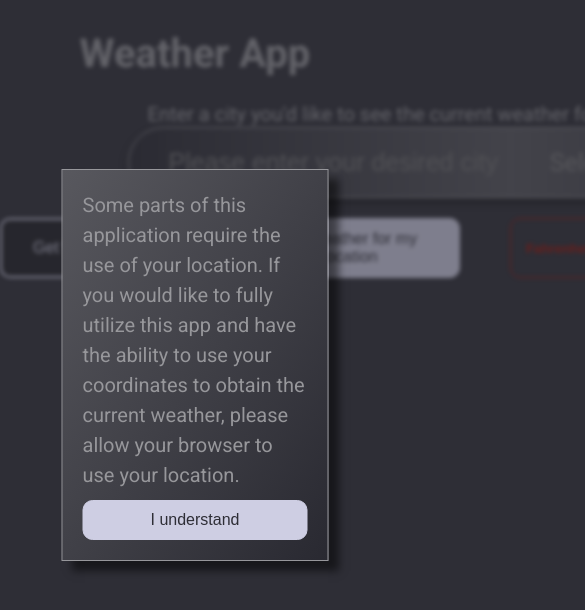
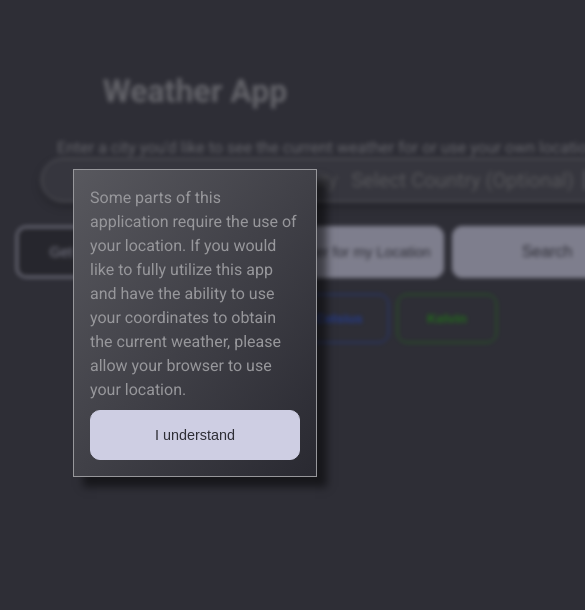
Before and after one commit to Ryan-Tremmel/weather-app, a Next.js app: page / in a window 390 px wide. Shown: the top 610 px of the page, 585 px wide, since content can reach past the window. Built offline with nearby package versions, Linux system fonts and the light colour scheme.

Commit message:
Created media queries for all levels except for phones.

```diff
--- a/app/ui/Card.js
+++ b/app/ui/Card.js
@@ -122,7 +122,7 @@ export default function Card({
                   backgroundImage: `url(/images/tempImg.jpeg)`,
                   backgroundRepeat: 'no-repeat',
                   backgroundSize: 'cover',
-                  filter: 'brightness(60%)',
+                  filter: 'brightness(80%)',
                 }}
               >
                 <p className="card__text--larger">
@@ -222,7 +222,8 @@ export default function Card({
           .map((word) => word[0].toUpperCase() + word.slice(1))
           .join(' ');
         const icon = weatherData.weather[0].icon;
-        const iconURL = `https://openweathermap.org/img/wn/${icon}@2x.png`;
+        const scale = window.innerWidth <= 1440 ? 2 : 4;
+        const iconURL = `https://openweathermap.org/img/wn/${icon}@${scale}x.png`;
         return (
           <div id="cardMiddle" className="card">
             <div className="card__inner">
--- a/app/ui/global.scss
+++ b/app/ui/global.scss
@@ -1,4 +1,5 @@
 @import './styles/variables.scss';
+@import './styles/mixins.scss';
 
 *,
 *::after,
@@ -9,8 +10,29 @@
 
 html {
     box-sizing: border-box;
-    font-size: 62.5%;
+    font-size: 112%;
     height: 100%;
+
+    @include respond-desktop-2k {
+        font-size: 87.5%;
+    }
+
+    @include respond-desktop {
+        font-size: 68.75%;
+    }
+
+    @include respond-laptop-standard {
+        font-size: 62.5%;
+    }
+
+    @include respond-laptop-small {
+        font-size: 56.25%;
+    }
+
+    @include respond-tablet {
+        font-size: 50%;
+    }
+
 }
 
 body {
@@ -20,11 +42,48 @@ body {
     font-family: inherit;
 }
 
+h2 {
+    font-size: 3.5rem;
+
+    @include respond-laptop-standard {
+        font-size: 2.5rem;
+    }
+
+    @include respond-tablet-large {
+        font-size: 2.2rem;
+    }
+}
+
+h3 {
+    font-size: 4rem;
+
+    @include respond-laptop-standard {
+        font-size: 2.5rem;
+    }
+
+    @include respond-tablet-large {
+        font-size: 3.8rem;
+    }
+}
+
 .app-container {
     min-height: 100vh;
     display: flex;
     flex-direction: column;
     font-size: 2rem;
+    padding: 10rem;
+
+    @include respond-laptop-standard {
+        padding: 0;
+    }
+
+    @include respond-tablet-large {
+        padding: 5rem;
+    }
+
+    @include respond-tablet {
+        padding: 1rem;
+    }
 }
 
 .disabled {
@@ -42,7 +101,15 @@ body {
     &__container {
         flex-direction: column;
         justify-items: center;
-        margin-top: 3rem;
+
+        @include respond-laptop-standard {
+            margin-top: 3rem;
+        }
+
+        @include respond-tablet {
+            margin-top: 8rem;
+        }
+
     }
     &__icon {
         justify-self: center;
@@ -54,8 +121,20 @@ body {
     display: flex;
     flex-direction: column;
     align-items: center;
-    gap: 1.25rem;
-    margin-top: 1rem;
+    gap: 2.5rem;
+    margin-top: 3.5rem;
+
+    @include respond-laptop-standard {
+        margin-top: 2.5rem;
+    }
+
+    @include respond-tablet-large {
+        margin-top: 12rem;
+    }
+
+    @include respond-tablet {
+        margin-top: 13rem;
+    }
 }
 
 .btn {
@@ -64,10 +143,30 @@ body {
     border-radius: 10px;
     border: 1px solid $color-silver;
     font-size: 1.6rem;
-    padding: 1rem 2rem;
-    //padding: 0.5rem 1rem;
-    min-width: 225px;
+    padding: 2rem 4rem;
+    min-width: 300px;
     transition: all 0.15s;
+
+    @include respond-desktop-2k {
+        padding: 1rem 2rem;
+        min-width: 225px;
+    }
+
+    @include respond-laptop-small {
+        padding: 1rem;
+        min-width: max-content;
+    }
+
+    @include respond-tablet-large {
+        font-size: 2rem;
+        min-width: 260px;
+    }
+
+    @include respond-tablet {
+        font-size: 1.8rem;
+        padding: 2rem 0.8rem;
+        min-width: 210px;
+    }
 
     &:hover {
         background-color: $color-dark;
--- a/app/ui/styles/Card.scss
+++ b/app/ui/styles/Card.scss
@@ -1,18 +1,43 @@
 @import './variables';
+@import './mixins';
 
 .card-container {
   display: flex;
   justify-content: center;
   align-items: center;
+  gap: 5rem;
+
+  @include respond-laptop-standard {
     gap: 4rem;
+  }
 }
 
 .card {
   perspective: 1000px;
   background: transparent;
+  width: 32rem;
+  height: 35rem;
+  border-radius: 0.7rem;
+
+  @include respond-desktop {
+    width: 30rem;
+    height: 35rem;
+  }
+
+  @include respond-laptop-standard {
     width: 23rem;
     height: 25rem;
-  border-radius: 0.7rem;
+  }
+
+  @include respond-laptop-small {
+    width: 25rem;
+    height: 30rem;
+  }
+
+  @include respond-tablet-large {
+    width: 25rem;
+    height: 35rem;
+  }
 
   .card__inner {
     position: relative;
@@ -44,16 +69,29 @@
   &__front {
     background: linear-gradient(to bottom right, #58585e, #292931);
 
+    // Temperature Card
     &-left {
       text-align: center;
       gap: 0.7rem;
+
+      @include respond-laptop-small {
+        gap: 1rem;
+      }
     }
 
+    // Flag and Country Card
     &-right {
       display: grid;
       grid-template-rows: repeat(2, 1fr);
     }
 
+    // Flag and Country Card, Flag Section
+    &-img-div {
+      width: 100%;
+      height: 100%;
+    }
+
+    // Flag and Country Card, Country Name Section
     &-text-div {
       justify-self: center;
       align-self: center;
@@ -66,11 +104,13 @@
     color: $color-text--dark;
     transform: rotateY(180deg);
 
+    // Time Card
     &-left {
       gap: 1rem;
       text-align: center;
     }
 
+    // Country Information Card
     &-right {
       gap: 1.4rem;
       text-align: center;
@@ -78,14 +118,38 @@
   }
 
   &__text {
+    font-size: 2.2rem;
+
+    @include respond-laptop-standard {
       font-size: 1.7rem;
+    }
+
+    @include respond-tablet-large {
+      font-size: 1.9rem;
+    }
 
     &--smaller {
+      font-size: 2.2rem;
+
+      @include respond-laptop-standard {
         font-size: 1.65rem;
       }
 
+      @include respond-tablet-large {
+        font-size: 1.85rem;
+      }
+    }
+
     &--larger {
+     font-size: 3.2rem;
+
+      @include respond-laptop-standard {
         font-size: 2.2rem;
+      }
+
+      @include respond-tablet-large {
+        font-size: 3rem;
+      }
     }
 
     &--bold {
@@ -93,21 +157,51 @@
     }
 
     &-date {
+      font-size: 3.8rem;
+      font-weight: 700;
+
+      @include respond-laptop-standard {
         font-size: 2.8rem;
-      font-weight: 700;
+      }
+
+      @include respond-tablet-large {
+        font-size: 3.6rem;
+      }
     }
 
     &-time {
+      font-size: 3.5rem;
+
+      @include respond-laptop-standard {
         font-size: 2.5rem;
       }
 
+      @include respond-tablet-large {
+        font-size: 3.3rem;
+      }
+    }
+
     &-weather-description {
+      font-size: 3rem;
+      font-weight: bold;
+      margin-top: 1rem;
+
+      @include respond-laptop-standard {
         font-size: 2rem;
-      font-weight: bold;
+        margin-top: 0;
+      }
+
+      @include respond-tablet-large {
+        font-size: 3.6rem;
+      }
     }
 
     &-country {
+      font-size: 2.4rem;
+
+      @include respond-laptop-standard {
         font-size: 2rem;
+      }
     }
 
     &-color--white {
@@ -116,6 +210,7 @@
 
     &-color--dark {
       color: $color-text--dark2;
+
       &-bold {
         color: $color-text--dark2;
         font-weight: 900;
@@ -128,11 +223,23 @@
   }
 
   &__label {
+      font-size: 2.7rem;
+
+    @include respond-laptop-standard {
       font-size: 1.8rem;
+    }
+
+    @include respond-tablet-large {
+      font-size: 2.5rem;
+    }
 
     &--larger {
+      font-size: 3.2rem;
+      font-weight: 700;
+
+      @include respond-laptop-standard {
         font-size: 2.3rem;
-      font-weight: 700;
+      }
     }
   }
 
@@ -158,28 +265,3 @@
     width: 100%;
   }
 }
-
-
-
-//.card {
-//  perspective: 1000px;
-//  transition: transform 0.6s;
-//  transform-style: preserve-3d;
-//
-//  .card__inner {
-//
-//  }
-//
-//  display: flex;
-//  flex-direction: column;
-//  justify-content: center;
-//  align-items: center;
-//  width: 20rem;
-//  height: 22rem;
-//  background: linear-gradient(to bottom right, #58585e, #292931);
-//  margin: 0 10px 0 10px;
-//  object-fit: cover;
-//  border-radius: 0.7rem;
-//  box-shadow: 0 6px 15px 1.5px rgba(0, 0, 0, 0.363);
-//  cursor: pointer;
-//}
--- a/app/ui/styles/Form.scss
+++ b/app/ui/styles/Form.scss
@@ -1,20 +1,46 @@
 @import './variables';
+@import './mixins';
 
 /* Form Elements */
 .form {
-  margin-top: 5rem;
+  margin-top: 8rem;
   display: grid;
   grid-template-columns: 1fr;
   grid-template-rows: repeat(2, 1fr);
   justify-items: center;
+  align-items: center;
   row-gap: 2rem;
+
+  @include respond-laptop-standard {
+    margin-top: 5rem;
+  }
+
+  //@include respond-tablet-large {
+  //  grid-template-columns: repeat(3, 1fr);
+  //}
 
   &__section-top {
     position: relative;
     display: flex;
     justify-content: center;
     align-items: flex-end; /* Aligns everything to the bottom */
-    min-width: 75%;
+    min-width: 60%;
+
+    @include respond-desktop {
+      min-width: 85%;
+    }
+
+    @include respond-laptop-standard {
+      min-width: 75%;
+    }
+
+    @include respond-laptop-small {
+      min-width: 85%;
+    }
+
+    @include respond-tablet-large {
+      min-width: 90%;
+    }
   }
 
   &__text-label {
@@ -24,12 +50,13 @@
   }
 
   &__text-input {
-    background: linear-gradient(to right, #292931, #58585e, #292931);
+    //background: linear-gradient(to right, #292931, #58585e, #292931);
+    background-color: rgba(#43434a, 0.8);
     color: $color-text--primary;
     border: 0.35px solid $color-text--primary;
     border-radius: 100px;
     box-shadow: 0 4px 8px 0 rgba(0, 0, 0, 0.5);
-    padding: 2rem 4rem;
+    padding: 1.2rem 4rem;
     width: 100%;
     font-size: 2.5rem;
     outline: none;
@@ -39,9 +66,13 @@
   &__select {
     position: absolute;
     right: 1%;
-    top: 18%;
+    top: 12%;
     z-index: 10;
     transition: 0.2s;
+
+    @include respond-tablet-large {
+      top: 5%;
+    }
 
   }
 
@@ -53,6 +84,54 @@
     display: flex;
     gap: 5rem;
     max-height: 60px;
+
+    //@include respond-tablet-large {
+    //  display: grid;
+    //  grid-template-columns: repeat(4, 1fr);
+    //  grid-template-rows: repeat(2, 1fr);
+    //  align-items: center;
+    //  &-method, &-submit {
+    //    grid-row: 1;
+    //  }
+    //  &-method {
+    //    grid-column: 1 / 4;
+    //  }
+    //  &-units {
+    //    grid-column: 2 / 4;
+    //    grid-row: 2;
+    //    justify-content: center;
+    //  }
+    //  &-submit {
+    //    grid-column: 4;
+    //  }
+    //}
+
+    @include respond-tablet-large {
+      display: grid;
+      grid-template-columns: repeat(4, 1fr);
+      grid-template-rows: repeat(2, 1fr);
+      align-items: center;
+      column-gap: 1rem;
+      row-gap: 2rem;
+
+      &-method, &-submit {
+        grid-row: 1;
+      }
+
+      &-method {
+        grid-column: 2 / 3;
+      }
+
+      &-submit {
+        grid-column: 3 / 4;
+      }
+
+      &-units {
+        grid-column: 1 / -1;
+        grid-row: 2;
+        justify-self: center;
+      }
+    }
 
     &-method, &-units, &-submit {
       display: flex;
@@ -68,7 +147,21 @@
     justify-content: center;
     align-items: center;
     gap: 0.5rem;
-    min-width: fit-content;
+    min-width: 200px;
+
+    @include respond-laptop-standard {
+      min-width: fit-content;
+    }
+
+    @include respond-tablet-large {
+      min-width: 260px;
+    }
+
+    @include respond-tablet {
+      font-size: 1.8rem;
+      padding: 2rem 0.8rem;
+      min-width: 210px;
+    }
 
     &-text {
       font-size: 2rem;
@@ -78,6 +171,11 @@
     &-icon {
       width: 3rem;
       height: 3rem;
+
+      @include respond-tablet-large {
+        width: 2rem;
+        height: 2rem;
+      }
     }
   }
 
--- /dev/null
+++ b/app/ui/styles/_mixins.scss
@@ -0,0 +1,47 @@
+@mixin respond-desktop-4k {
+  @media (max-width: $bp-desktop-4k) {
+    @content;
+  }
+}
+
+@mixin respond-desktop-2k {
+  @media (max-width: $bp-desktop-2k) {
+    @content;
+  }
+}
+
+@mixin respond-desktop {
+  @media (max-width: $bp-desktop) {
+    @content;
+  }
+}
+
+@mixin respond-laptop-standard {
+  @media (max-width: $bp-laptop-standard) {
+    @content;
+  }
+}
+
+@mixin respond-laptop-small {
+  @media (max-width: $bp-laptop-small) {
+    @content;
+  }
+}
+
+@mixin respond-tablet-large {
+  @media (max-width: $bp-tablet-large) {
+    @content;
+  }
+}
+
+@mixin respond-tablet {
+  @media (max-width: $bp-tablet) {
+    @content;
+  }
+}
+
+@mixin respond-phone {
+  @media (max-width: $bp-phone) {
+    @content;
+  }
+}
--- a/app/ui/styles/_variables.scss
+++ b/app/ui/styles/_variables.scss
@@ -1,3 +1,4 @@
+// COLORS //
 $color-dark: #2e2e36;
 $color-silver: #cecee3;
 $color-silver--dark: #a6a6b7;
@@ -11,3 +12,14 @@ $color-c: #1a47dc;
 $color-c--active: #1e50f8;
 $color-k: #16a200;
 $color-k--active: #13cb00;
+
+// MEDIA QUERIES //
+$bp-desktop-4k: 256em; // 2560px / 16
+$bp-desktop-2k: 160em; // 2560px / 16
+$bp-desktop: 120em; // 1920px / 16
+$bp-laptop-standard: 90em; // 1440px / 16
+$bp-laptop-small: 66.88em; // 1070px / 16
+
+$bp-tablet-large: 64.12em; // 1026px / 16
+$bp-tablet: 55.31em; // 885px / 16
+$bp-phone: 42.19em; // 675px / 16
```
Lines whose indentation alone changed are shown as unchanged.
